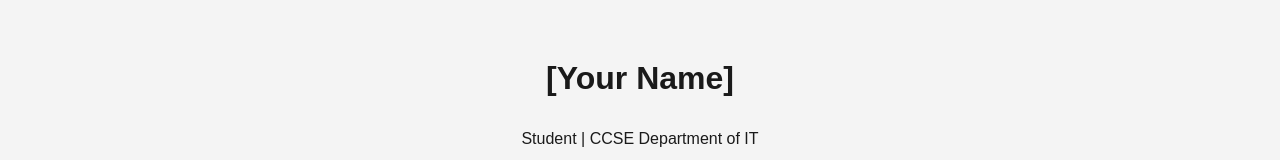
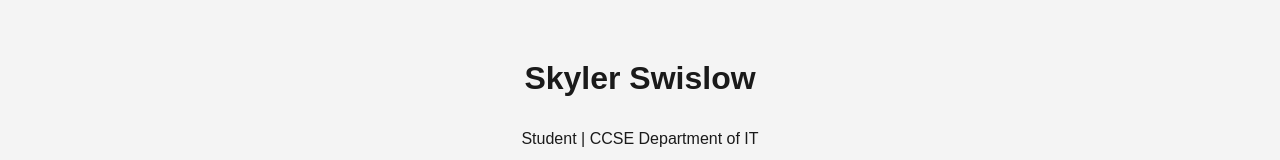
Before and after one commit to SkyCodes99/skyit4403, a website: page src/index.html in a window 1280 px wide. Shown: the top 160 px of the page. Drawn offline with Linux system fonts and the light colour scheme.

```diff
--- a/src/index.html
+++ b/src/index.html
@@ -64,7 +64,7 @@
 <body>
 
     <header>
-        <h1>[Your Name]</h1>
+        <h1>Skyler Swislow</h1>
         <p>Student | CCSE Department of IT</p>
     </header>
 
```
